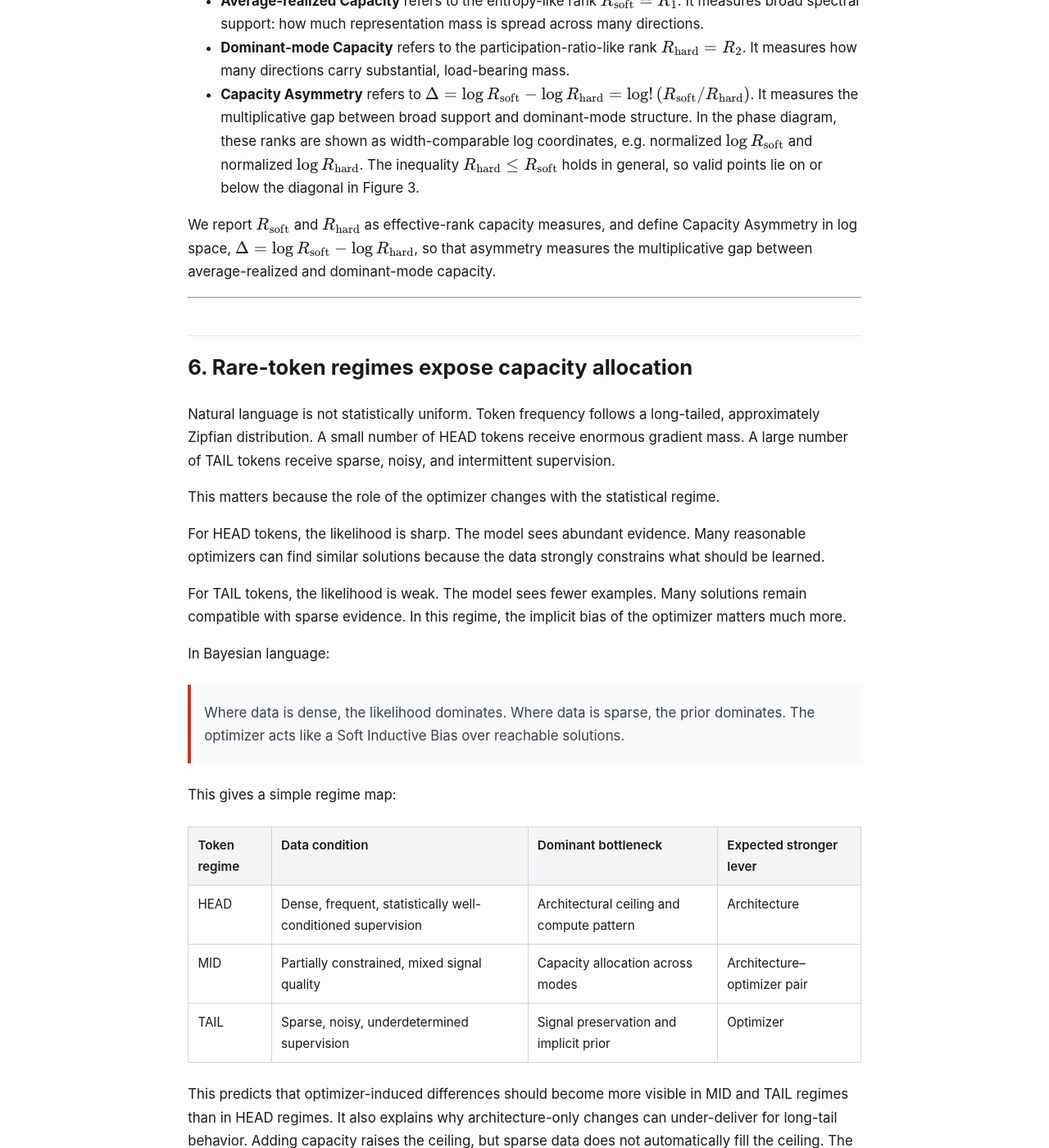
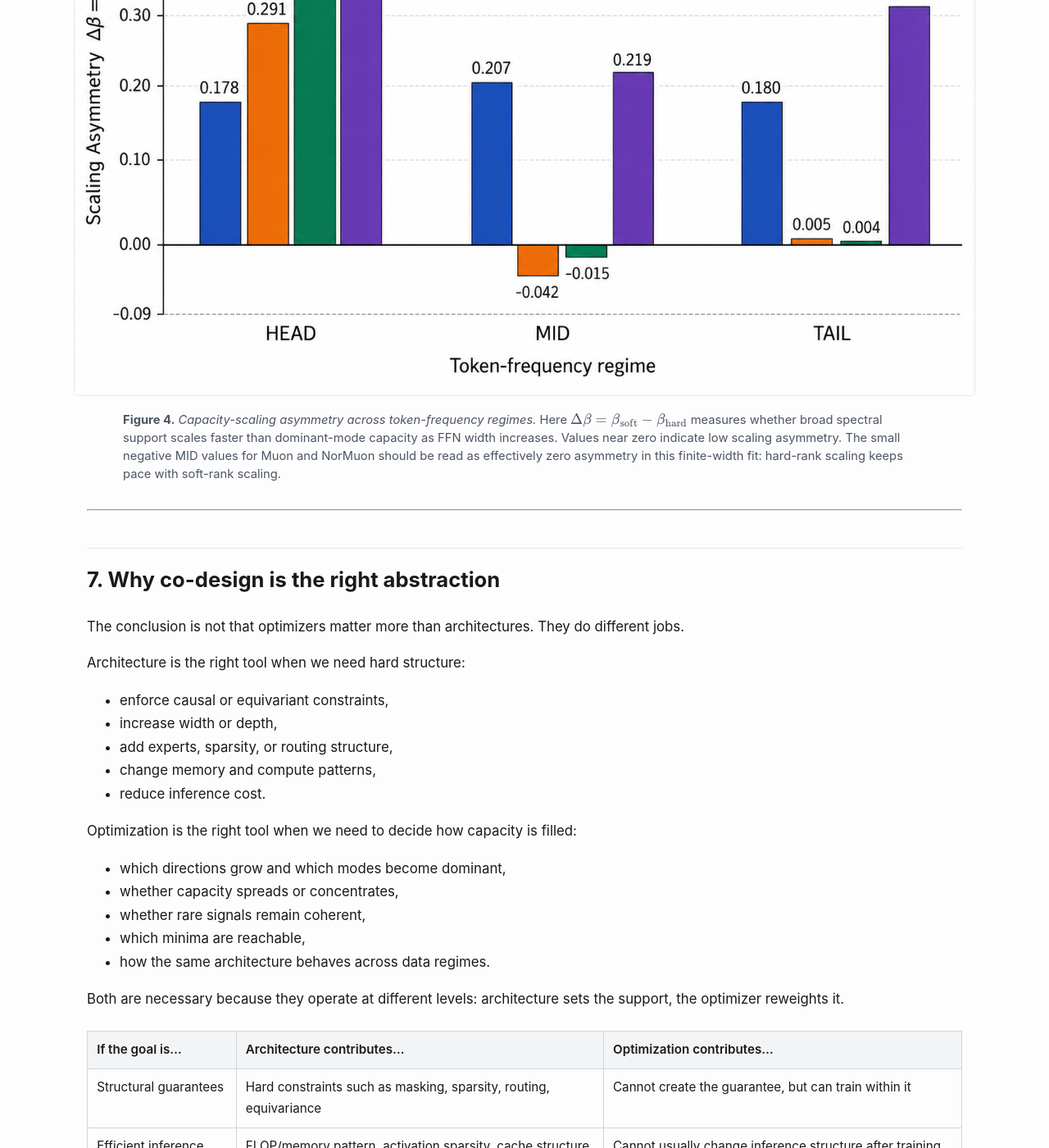
Before and after one commit to optimizer-scaling-laws/optimizer-scaling-laws.github.io, a Jekyll site: the page built from _posts/2026-06-18-architecture-creates-capacity-optimizers-realize-it.md, in a window 1280 px wide and 1400 px high, scrolled down 12270 px. Shown: the whole window at 82% size. Built offline with Jekyll 4.4.1, drawn with Linux system fonts in a browser that asks for light colours; some of the changed text lies outside the part shown.

Commit message:
Massive cleanup

```diff
--- a/_posts/2026-06-18-architecture-creates-capacity-optimizers-realize-it.md
+++ b/_posts/2026-06-18-architecture-creates-capacity-optimizers-realize-it.md
@@ -25,8 +25,6 @@
 - **The empirical claim, in one line.** Holding architecture, data, and width schedule fixed, optimizers produce sharply different capacity-scaling exponents. On rare-token (TAIL) representations, AdamW exhibits weak hard-rank scaling ($\beta_{\mathrm{hard}} = 0.44$) while Muon and NorMuon achieve near-linear hard-rank scaling ($\beta_{\mathrm{hard}} \approx 1.0$) — a $2.3\times$ larger exponent under identical architecture. Soft-rank scaling separates these optimizers much less, so the optimizer-induced effect is concentrated where it matters most: dominant-mode capacity in the long tail.
 - **Architecture–optimizer co-design should be a first-class LLM design axis.** The right question is not only which architecture scales, or which optimizer trains fastest, but which pair converts compute, parameters, and data into useful internal structure.
 
-> **Citation note.** I cite primary papers and original technical sources at the point where an external concept enters the argument. Claims about the optimizer-induced spectral-scaling-law experiments refer to our paper *Same Architecture, Different Capacity: Optimizer-Induced Spectral Scaling Laws* and its project/code release linked below. For very recent optimizers, I distinguish peer-reviewed papers from arXiv reports and original public write-ups.
-
 **Paper context.** This essay is the first blog in a series around our paper **[Same Architecture, Different Capacity: Optimizer-Induced Spectral Scaling Laws](https://arxiv.org/abs/2605.21803)** by **Nandan Kumar Jha** and **Brandon Reagen**. Project page: [optimizer-scaling-laws.github.io](https://optimizer-scaling-laws.github.io/). Code: [optimizer-scaling-laws/spectral-scaling-laws](https://github.com/optimizer-scaling-laws/spectral-scaling-laws).
 
 ---
@@ -47,15 +45,7 @@
 
 This means the upstream–downstream gap is not only a question of nominal capacity. It is also a question of **realized capacity**: which internal directions training activates, which token regimes receive capacity, which minima become reachable, and which structures become strong enough to transfer.
 
-So the question is not only:
-
-> How low did the loss go?
-
-It is also:
-
-> What internal capacity did training realize in order to reach that loss?
-
-That second question is the subject of this post.
+So the question is not only *how low did the loss go*, but **what internal capacity did training realize in order to reach that loss?** That second question is the subject of this post.
 
 The same issue appears inside our own experiments as a controlled loss-matching example. Extending AdamW training from 6K to 12K improves validation perplexity and brings it close to the low-rank Dion $(r=1/16)$ control across the FFN-width sweep. But the realized-capacity trajectories do not match: AdamW 12K remains much weaker in hard-rank growth, while Dion preserves steadily increasing hard and soft effective ranks.
 
@@ -189,7 +179,7 @@
 $$
 </div>
 
-In words: architecture sets the available capacity, while optimization and data determine the realized fraction. The first term is controlled mostly by architecture. The second is controlled by the optimization trajectory and its implicit bias, conditioned on the data distribution.
+In words: architecture sets the available capacity; the optimization trajectory and its implicit bias, conditioned on data, determine the realized fraction.
 
 A compact way to keep the distinction straight is:
 
@@ -211,7 +201,7 @@
 
 If the optimizer-realized fraction is near one, adding architecture translates cleanly into realized capacity. If that fraction is far below one, adding architecture raises the ceiling but does not fill it. In the second regime, optimizer choice becomes first-order.
 
-That is the regime modern LLMs increasingly live in: long-tail data, sparse supervision, deep networks, rare skills, tool-use patterns, code, multilingual data, domain-specific knowledge, and increasingly structured behaviors.
+That is the regime modern LLMs increasingly live in: long-tail data, sparse supervision, deep networks, multilingual and code-heavy distributions, and structured behaviors like tool use.
 
 <figure>
   <img src="{{ '/assets/blog/architecture-optimizer-codesign/figure3_phase_diagram_for_realized_capacity.png' | relative_url }}" alt="Phase diagram for realized capacity">
@@ -265,8 +255,6 @@
 - **Dominant-mode Capacity** refers to the participation-ratio-like rank $R_{\mathrm{hard}} = R_2$. It measures how many directions carry substantial, load-bearing mass.
 - **Capacity Asymmetry** refers to $\Delta = \log R_{\mathrm{soft}} - \log R_{\mathrm{hard}} = \log\!\left(R_{\mathrm{soft}} / R_{\mathrm{hard}}\right)$. It measures the multiplicative gap between broad support and dominant-mode structure. In the phase diagram, these ranks are shown as width-comparable log coordinates, e.g. normalized $\log R_{\mathrm{soft}}$ and normalized $\log R_{\mathrm{hard}}$. The inequality $R_{\mathrm{hard}} \le R_{\mathrm{soft}}$ holds in general, so valid points lie on or below the diagonal in Figure 3.
 
-We report $R_{\mathrm{soft}}$ and $R_{\mathrm{hard}}$ as effective-rank capacity measures, and define Capacity Asymmetry in log space, $\Delta = \log R_{\mathrm{soft}} - \log R_{\mathrm{hard}}$, so that asymmetry measures the multiplicative gap between average-realized and dominant-mode capacity.
-
 ---
 
 ## 6. Rare-token regimes expose capacity allocation
@@ -275,9 +263,7 @@
 
 This matters because the role of the optimizer changes with the statistical regime.
 
-For HEAD tokens, the likelihood is sharp. The model sees abundant evidence. Many reasonable optimizers can find similar solutions because the data strongly constrains what should be learned.
-
-For TAIL tokens, the likelihood is weak. The model sees fewer examples. Many solutions remain compatible with sparse evidence. In this regime, the implicit bias of the optimizer matters much more.
+For HEAD tokens, the likelihood is sharp: many reasonable optimizers find similar solutions because the data strongly constrains what should be learned. For TAIL tokens, the likelihood is weak: many solutions remain compatible with sparse evidence, and the implicit bias of the optimizer matters much more.
 
 In Bayesian language:
 
@@ -318,31 +301,25 @@
 
 ## 7. Why co-design is the right abstraction
 
-The conclusion is not that optimizers matter more than architectures. That would be the wrong lesson.
-
-The right lesson is that they do different jobs.
+The conclusion is not that optimizers matter more than architectures. They do different jobs.
 
 Architecture is the right tool when we need hard structure:
 
 - enforce causal or equivariant constraints,
-- reduce inference cost,
-- create routing paths,
-- add experts or sparsity,
 - increase width or depth,
-- provide modularity,
-- change memory and compute patterns.
+- add experts, sparsity, or routing structure,
+- change memory and compute patterns,
+- reduce inference cost.
 
 Optimization is the right tool when we need to decide how capacity is filled:
 
-- which directions grow,
-- which modes become dominant,
+- which directions grow and which modes become dominant,
 - whether capacity spreads or concentrates,
 - whether rare signals remain coherent,
 - which minima are reachable,
-- how added width turns into representation structure,
 - how the same architecture behaves across data regimes.
 
-Both are necessary because they operate at different levels. Architecture controls support. Optimization controls measure. Architecture provides the operator graph. Optimization shapes the effective signal-flow graph. Architecture gives nominal capacity. Optimization realizes a fraction of it.
+Both are necessary because they operate at different levels: architecture sets the support, the optimizer reweights it.
 
 <table>
 <thead><tr><th>If the goal is…</th><th>Architecture contributes…</th><th>Optimization contributes…</th></tr></thead>
@@ -387,11 +364,7 @@
 
 That is a design axis.
 
-The next generation of LLM design should not only ask how many parameters we train, how many tokens we consume, or how low the loss goes.
-
-It should also ask what capacity becomes real.
-
-Architecture creates degrees of freedom. Optimization decides which of them become active. Data determines where evidence is dense enough to constrain the solution and where the optimizer's prior fills in the gaps. The trained model is the joint outcome of all three.
+The next generation of LLM design should not only ask how many parameters we train, how many tokens we consume, or how low the loss goes. It should also ask what capacity becomes real.
 
 > **Capacity-aware LLM design means tracking not just what the model could represent, but what training actually made it represent.**
 
@@ -408,8 +381,6 @@
 Third, architecture remains indispensable. Optimizers cannot create structural guarantees, reduce inference cost by construction, or represent functions excluded by the architecture. Co-design is not optimizer maximalism.
 
 Fourth, the strongest claims require more evidence: larger models, more architectures, longer training, downstream probes, continued-learning tests, interpretability comparisons, and direct studies of rare-regime behavior.
-
-But the basic point is already hard to ignore: architecture alone does not determine how a model uses its capacity, and loss alone does not reveal it.
 
 ---
 
--- a/assets/css/blog.css
+++ b/assets/css/blog.css
@@ -14,9 +14,9 @@
 body {
   font-family: -apple-system, BlinkMacSystemFont, "Segoe UI", Roboto, Helvetica, Arial, sans-serif;
   line-height: 1.65;
-  max-width: 860px;
+  max-width: 1100px;
   margin: 0 auto;
-  padding: 0 1.2rem;
+  padding: 0 1rem;
   color: #1a1a1a;
 }
 
```
Also changed, not shown: other parts of _posts/2026-06-18-architecture-creates-capacity-optimizers-realize-it.md (+3 -6 lines).
